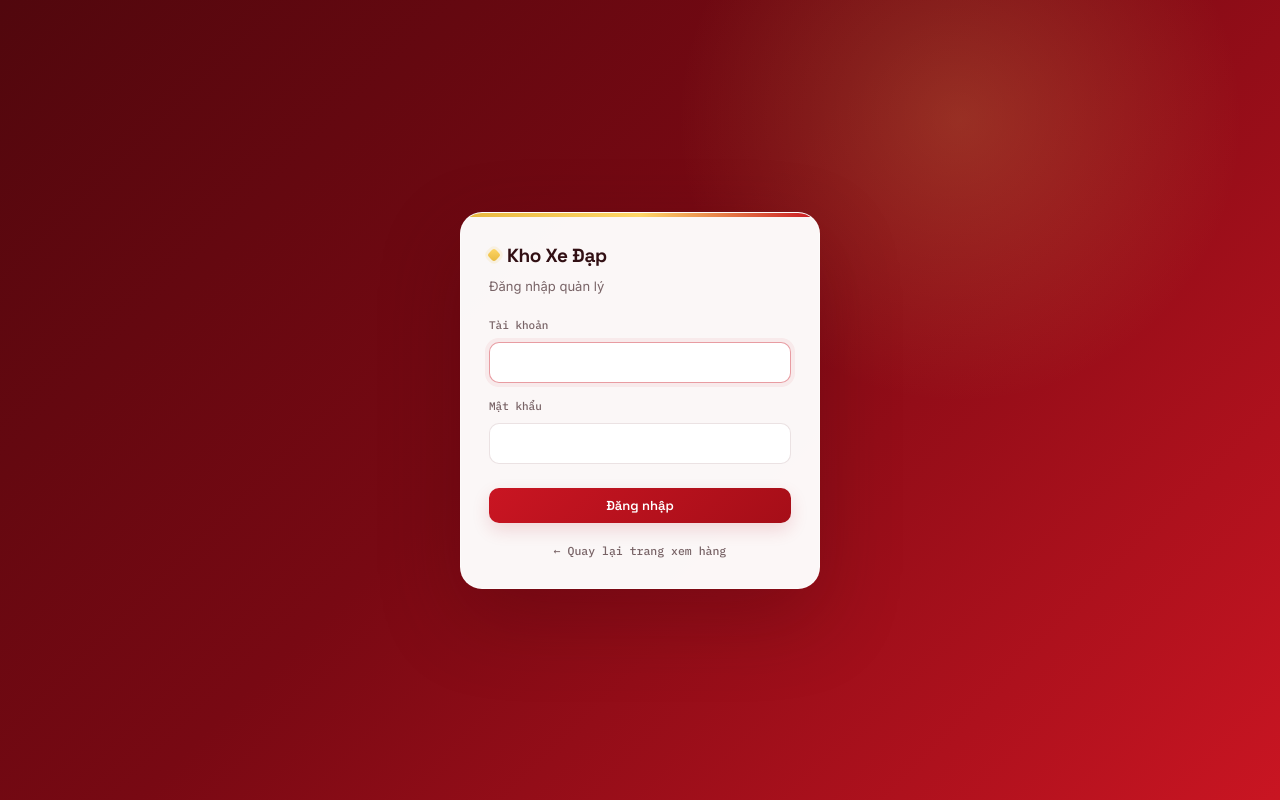
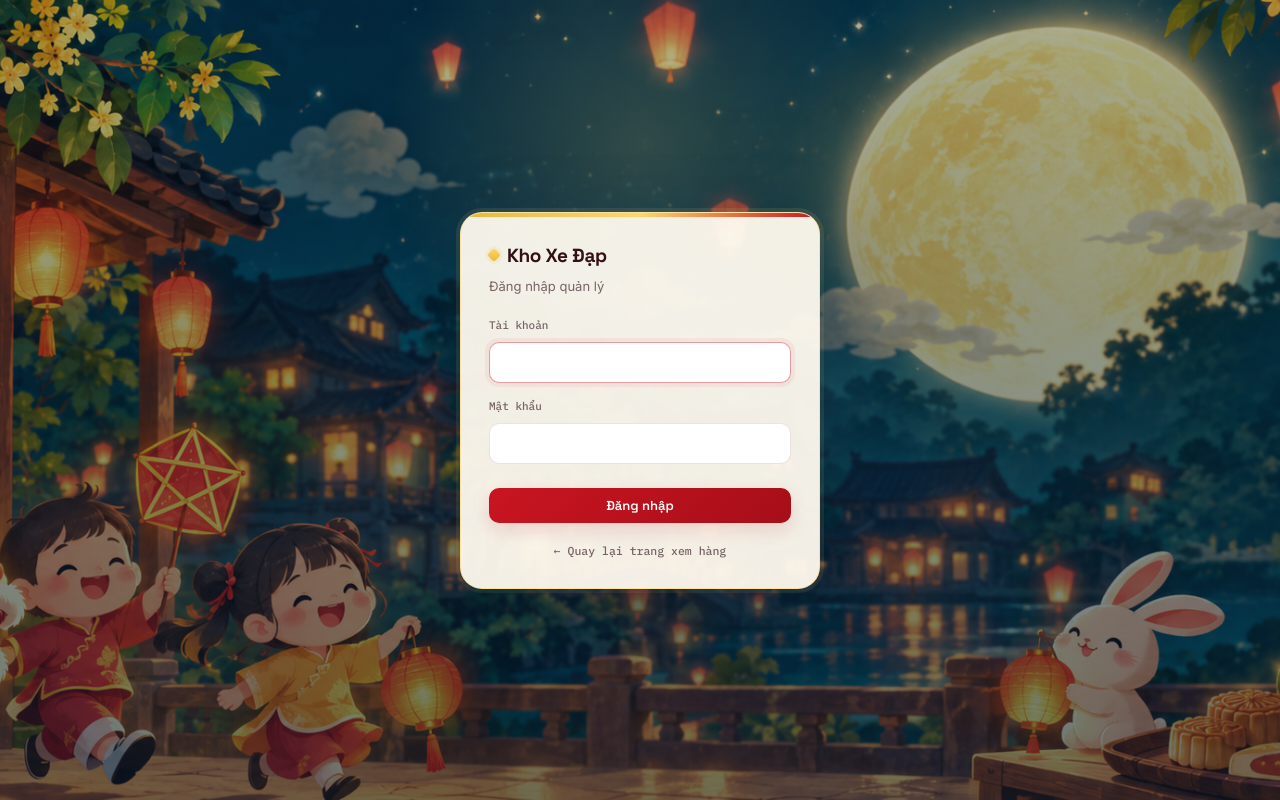
Before and after one commit to NguyenPhust9/abraham_inventory, a Flask app: page /admin/login in a window 1280 px wide. Run offline with Flask 3, Linux system fonts and the light colour scheme.

Commit message:
logintemplate

```diff
--- a/static/style.css
+++ b/static/style.css
@@ -274,22 +274,34 @@ input[type="text"],input[type="number"],input[type="password"],input[type="email
 
 /* ---------- Login ---------- */
 .login-wrap{
+  position:relative;
+  isolation:isolate;
   min-height:100vh;
   display:flex;
   align-items:center;
   justify-content:center;
   padding:20px;
   background:
-    radial-gradient(circle at 75% 15%,rgba(255,215,104,.18),transparent 24%),
-    linear-gradient(135deg,var(--accent-deep),var(--accent-dark) 45%,var(--accent));
+    linear-gradient(rgba(7,28,50,.28),rgba(7,28,50,.42)),
+    url('/static/uploads/vuitrungthu.png') center/cover no-repeat;
+}
+.login-wrap::before{
+  content:"";
+  position:absolute;
+  z-index:-1;
+  inset:0;
+  background:
+    radial-gradient(circle at 50% 18%,rgba(255,216,117,.18),transparent 28%),
+    linear-gradient(180deg,rgba(7,28,50,.08),rgba(7,28,50,.28));
+  pointer-events:none;
 }
 .login-card{
   position:relative;
   overflow:hidden;
-  background:rgba(255,255,255,.97);
-  border:1px solid rgba(255,255,255,.5);
+  background:rgba(255,250,240,.95);
+  border:1px solid rgba(255,216,117,.58);
   border-radius:22px;
-  box-shadow:0 30px 80px rgba(63,4,9,.28);
+  box-shadow:0 30px 80px rgba(7,28,50,.38),0 0 0 4px rgba(255,216,117,.1);
   padding:30px 28px;
   width:100%;
   max-width:360px;
--- a/templates/base.html
+++ b/templates/base.html
@@ -9,7 +9,7 @@
 <link rel="preconnect" href="https://fonts.googleapis.com">
 <link rel="preconnect" href="https://fonts.gstatic.com" crossorigin>
 <link href="https://fonts.googleapis.com/css2?family=Space+Grotesk:wght@500;600;700&family=Inter:wght@400;500;600;700&family=IBM+Plex+Mono:wght@500;600&display=swap" rel="stylesheet">
-<link rel="stylesheet" href="{{ url_for('static', filename='style.css') }}">
+<link rel="stylesheet" href="{{ url_for('static', filename='style.css') }}?v=2">
 {% block head %}{% endblock %}
 </head>
 <body>
--- a/templates/login.html
+++ b/templates/login.html
@@ -1,4 +1,5 @@
 {% extends "base.html" %}
+{% block title %}Đăng nhập | Kho Xe Đạp{% endblock %}
 {% block content %}
 <div class="login-wrap">
   <form class="login-card" method="POST">
```
Also changed, not shown: static/uploads/vuitrungthu.png (added).
